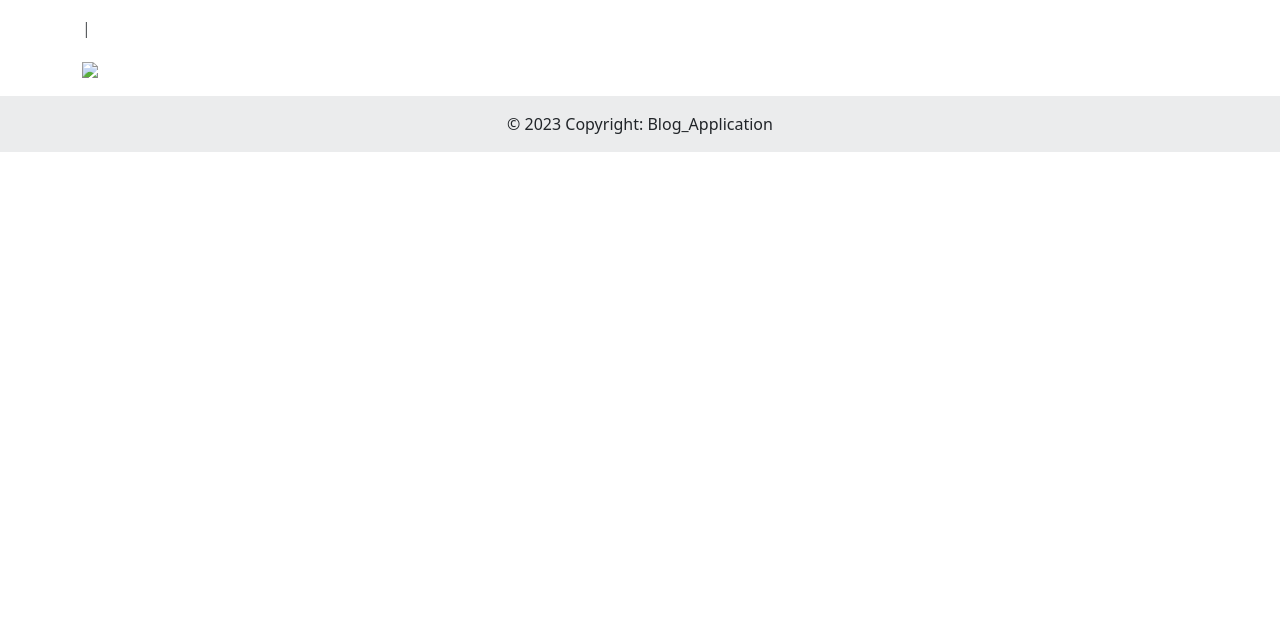
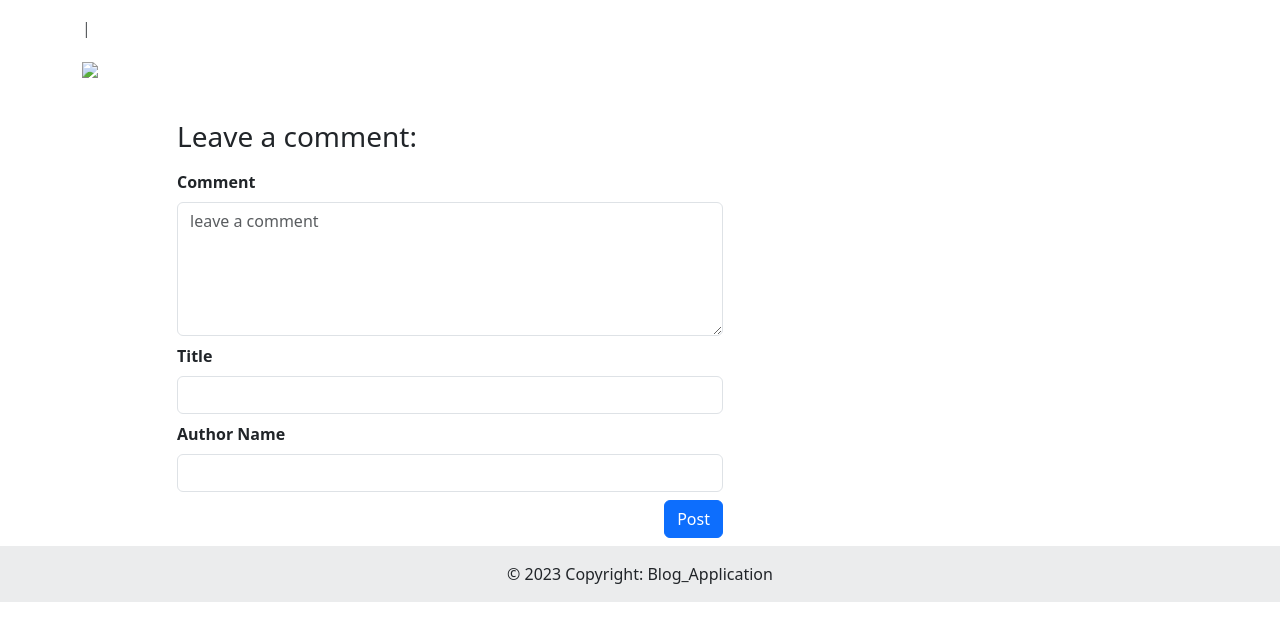
Before and after one commit to ritikyadavwork/Blog_application, a Django app: template blogapp/templates/blog_detail.html in a window 1280 px wide. Shown: the part 56-697 px from the top of the page. Run offline with Django 5.2, Linux system fonts and the light colour scheme; the template is opened without the code that fills it, so the values that code supplies are empty.

```diff
--- a/blogapp/templates/blog_detail.html
+++ b/blogapp/templates/blog_detail.html
@@ -12,8 +12,28 @@
                 <img src="{{ object.photos.url }}" alt="{{ object.title }} " class="card-img-top"
                      style="height: 510px;">
 
-                <p class="card-text mt-3 mb-3">{{ object.blog }}</p>
+                <p class="card-text mt-3 mb-3 ">{{ object.blog }}</p>
             </div>
+        </div>
+        <div class=" col-md-6  offset-md-1 offset-sm-1 col-12 mt-4">
+            <form id="-form">
+                <div class="form-group">
+                    <h3>Leave a comment:</h3>
+                    <label for="message" class="my-2 fw-bold">Comment</label>
+                    <textarea name="msg" id="message" cols="30" rows="5" class="form-control" placeholder="leave a comment"></textarea>
+                </div>
+                <div class="form-group">
+                    <label for="name" class="my-2 fw-bold">Title</label>
+                    <input type="text" name="name" id="name" class="form-control" required >
+                </div>
+                <div class="form-group">
+                    <label for="title" class="my-2 fw-bold">Author Name</label>
+                    <input type="text" name="title" id="title" class="form-control" required>
+                </div>
+                <div class="form-group text-end">
+                    <button type="button" id="post" class="btn btn-primary my-2 ">Post</button>
+                </div>
+            </form>
         </div>
     </div>
 </div>
```
